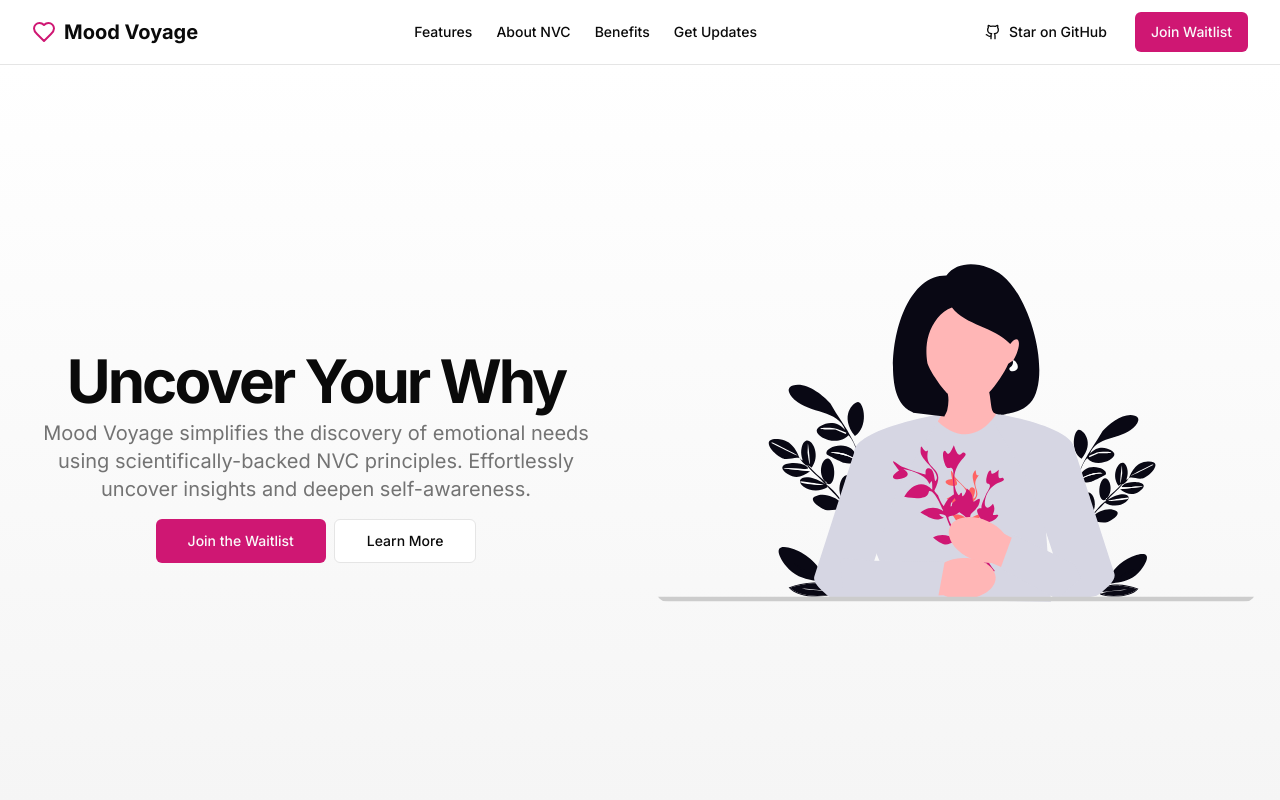
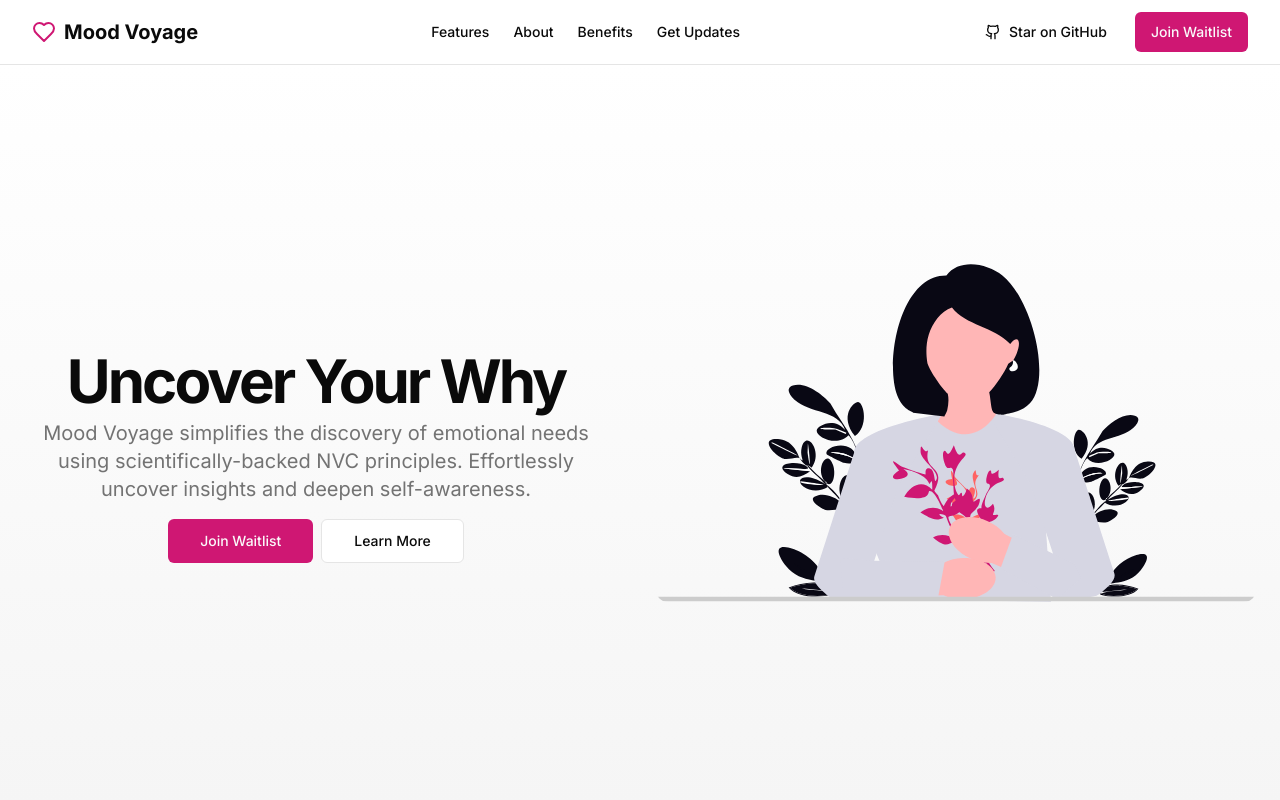
Before and after one commit to silveralcid/Mood-Voyage, a Next.js app in the folder mood-voyage/: page / in a window 1280 px wide. Shown: the top 800 px of the page. Built offline with nearby package versions, Linux system fonts and the light colour scheme; no server answers.

Commit message:
chore: update copy

```diff
--- a/mood-voyage/src/app/page.tsx
+++ b/mood-voyage/src/app/page.tsx
@@ -31,7 +31,7 @@ export default function LandingPage() {
             Features
           </Link>
           <Link href="#about" className="text-sm font-medium hover:text-primary">
-            About NVC
+            About
           </Link>
           <Link href="#benefits" className="text-sm font-medium hover:text-primary">
             Benefits
@@ -127,10 +127,10 @@ export default function LandingPage() {
             </div>
             <div className="flex flex-col gap-2 min-[400px]:flex-row justify-center md:justify-center">
               <Button asChild size="lg" className="px-8">
-            <Link href="#signup">Join the Waitlist</Link>
+                <Link href="#signup">Join Waitlist</Link>
               </Button>
               <Button asChild variant="outline" size="lg">
-            <Link href="#about">Learn More</Link>
+                <Link href="#features">Learn More</Link>
               </Button>
             </div>
           </div>
@@ -225,7 +225,7 @@ export default function LandingPage() {
           </div>
         </section>
 
-        {/* About NVC Section */}
+        {/* About Section */}
         <section id="about" className="w-full py-12 md:py-24 lg:py-32 bg-muted md:min-h-screen flex items-center justify-center">
           <div className="container px-4 md:px-6">
             <div className="grid gap-10 lg:grid-cols-2 lg:gap-16">
```
Lines whose indentation alone changed are shown as unchanged.
